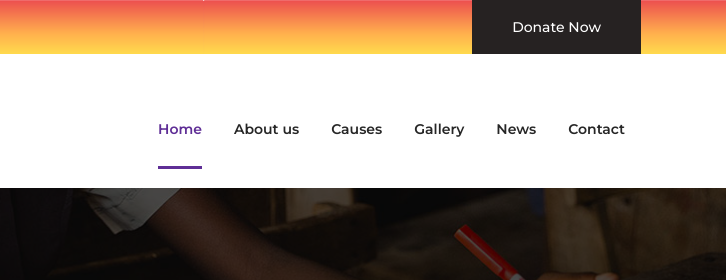
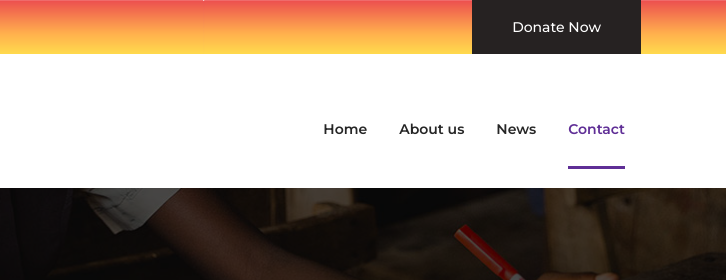
Before and after one commit to Sushreesatarupa/Rainbow-Family, a plain HTML site: page contact.html in a window 1280 px wide. Shown: the top 280 px of the page, 554-1280 px from the left. Drawn offline with Linux system fonts and the light colour scheme; files whose address does not match are found by name.

Commit message:
Update contact.html

```diff
--- a/contact.html
+++ b/contact.html
@@ -1,7 +1,7 @@
 <!DOCTYPE html>
 <html lang="en">
 <head>
-    <title>Hello World</title>
+    <title>Rainbow Family</title>
 
     <!-- Required meta tags -->
     <meta charset="utf-8">
@@ -59,12 +59,10 @@
 
                     <nav class="site-navigation d-flex justify-content-end align-items-center">
                         <ul class="d-flex flex-column flex-lg-row justify-content-lg-end align-content-center">
-                            <li class="current-menu-item"><a href="index.html">Home</a></li>
+                            <li ><a href="index.html">Home</a></li>
                             <li><a href="about.html">About us</a></li>
-                            <li><a href="causes.html">Causes</a></li>
-                            <li><a href="portfolio.html">Gallery</a></li>
                             <li><a href="news.html">News</a></li>
-                            <li><a href="contact.html">Contact</a></li>
+                            <li class="current-menu-item"><a href="contact.html">Contact</a></li>
                         </ul>
                     </nav><!-- .site-navigation -->
 
```
